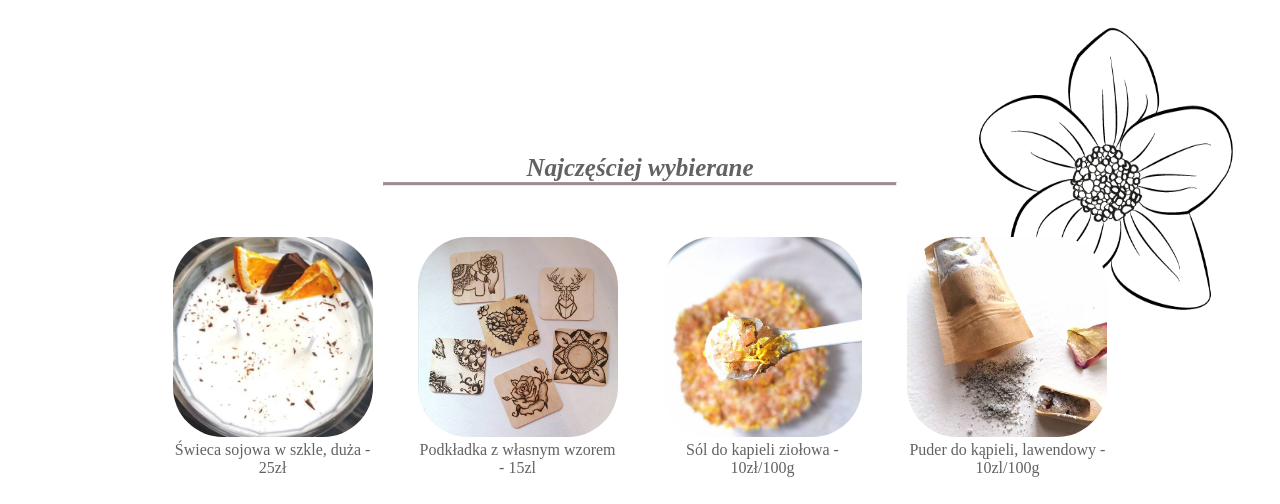
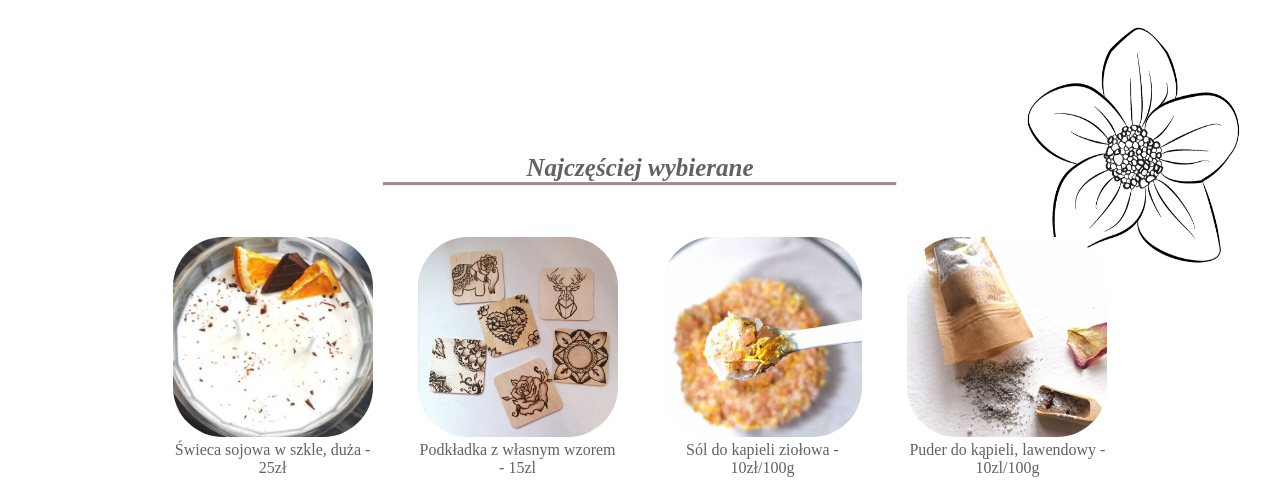
Before and after one commit to ALewandowska-sys/Stronka, a plain HTML site: page index.html in a window 1280 px wide. Shown: the part 243-747 px from the top of the page. Drawn offline with Linux system fonts and the light colour scheme.

Commit message:
Update index.html

```diff
--- a/index.html
+++ b/index.html
@@ -35,7 +35,7 @@
         </header>
     <hr class=hr1>
 
-       <div class="kwiatekP"><img src="zdj/duzy1.PNG" width="300" height="300"></div>
+       <div class="kwiatekP"><img src="zdj/duzy1.PNG" width="250" height="250"></div>
 
    <div id="interior">
     <section class="polecane">
```
